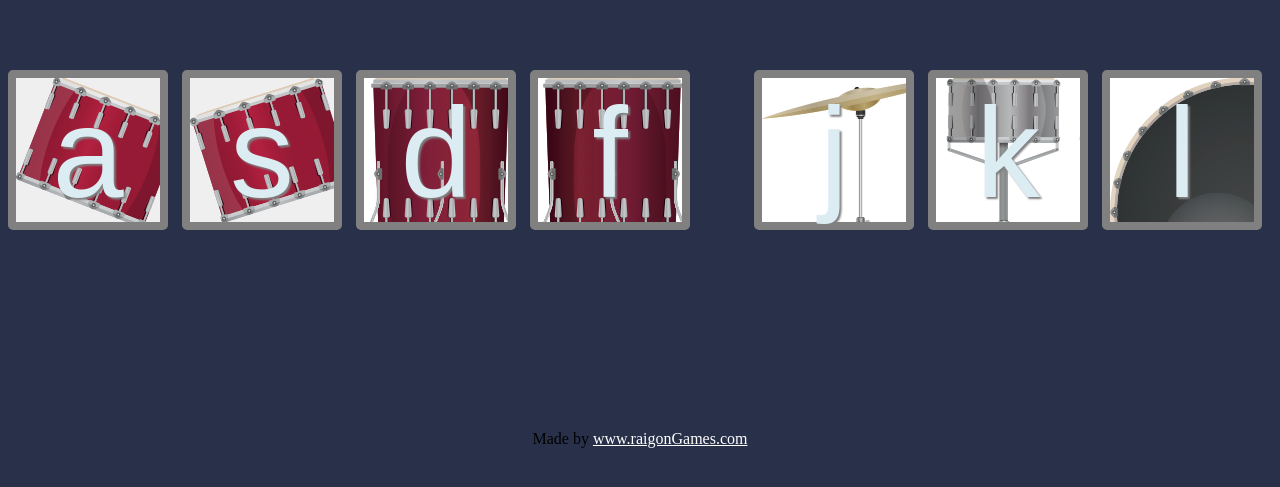
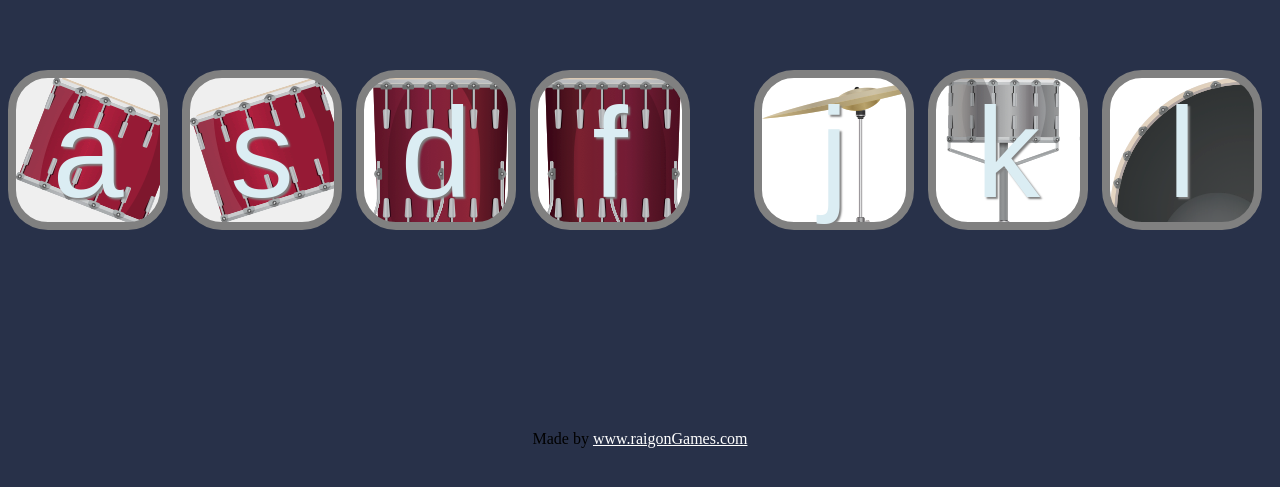
Before and after one commit to Raigon48/drumKit, a plain HTML site: page index.html in a window 1280 px wide. Shown: the part 253-740 px from the top of the page. Drawn offline with Linux system fonts and the light colour scheme.

Commit message:
improve border-radius for button

```diff
--- a/css/style.css
+++ b/css/style.css
@@ -13,11 +13,12 @@ h1 {
     width : 160px;
     height : 160px;
     margin-right : 10px;
-    border-radius : 5px;
+    border-radius : 40px;
     border : 8px solid grey;
     font-size : 8rem;
     color : #DBEDF3;
     text-shadow : 2px 2px 2px grey;
+    outline : none;
 }
 
 .a {
```
